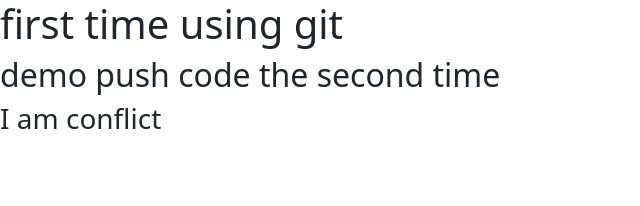
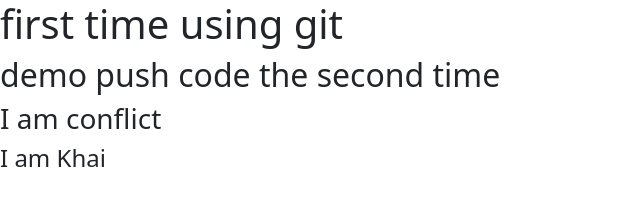
Before and after one commit to Kelvin2k/BCS09-DemoGit, a plain HTML site: page index.html in a window 1280 px wide. Shown: the whole page, without its empty margins (0-640 px from the left). Drawn offline with nearby package versions, Linux system fonts and the light colour scheme.

Commit message:
update file html Kelvin

```diff
--- a/index.html
+++ b/index.html
@@ -20,6 +20,8 @@
     <h1>first time using git</h1>
     <h2>demo push code the second time</h2>
     <h3>I am conflict</h3>
+    <h4>I am Khai</h4>
+
     <footer>
         <!-- place footer here -->
     </footer>
```
Also changed, not shown: note.txt.
